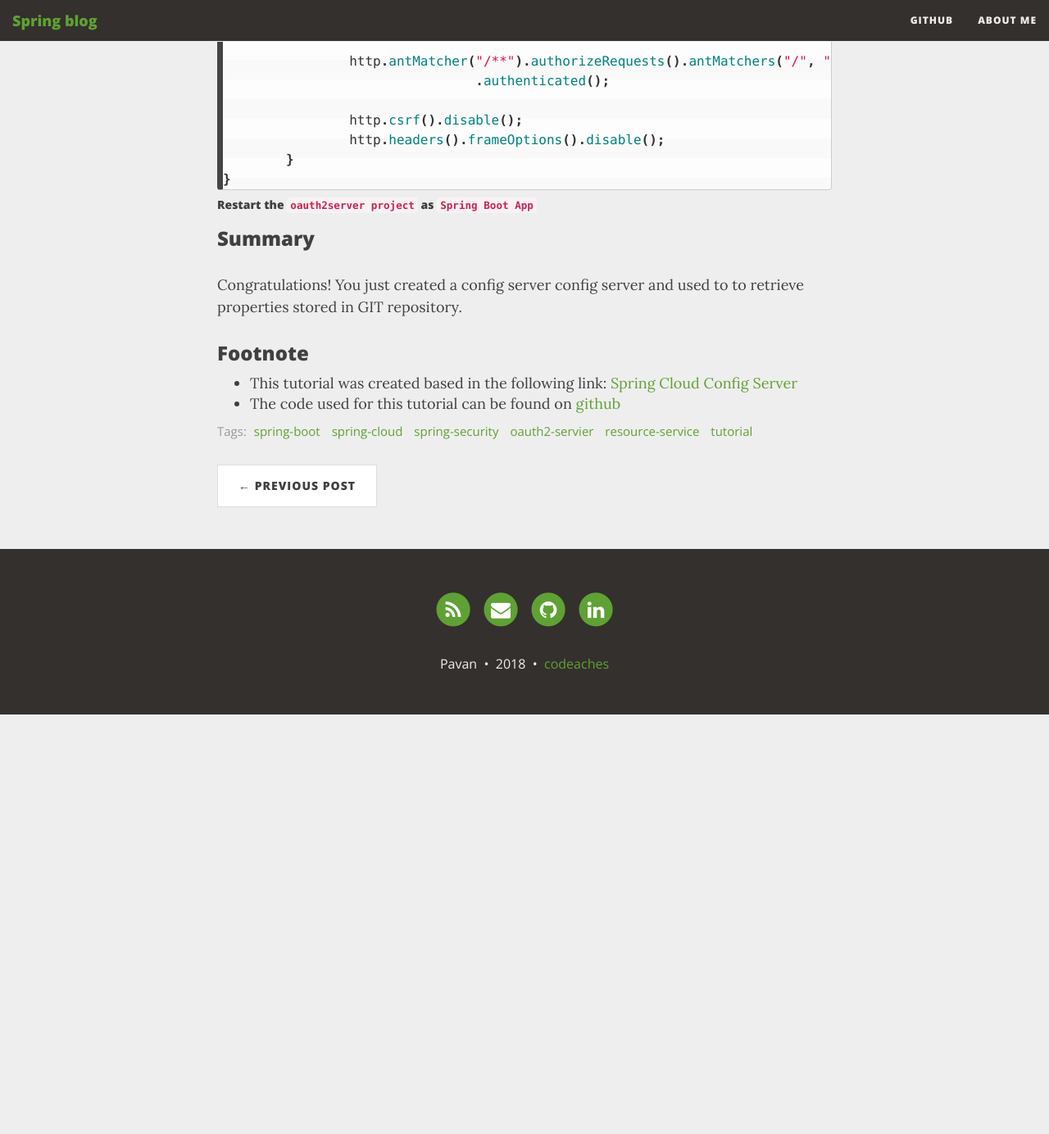
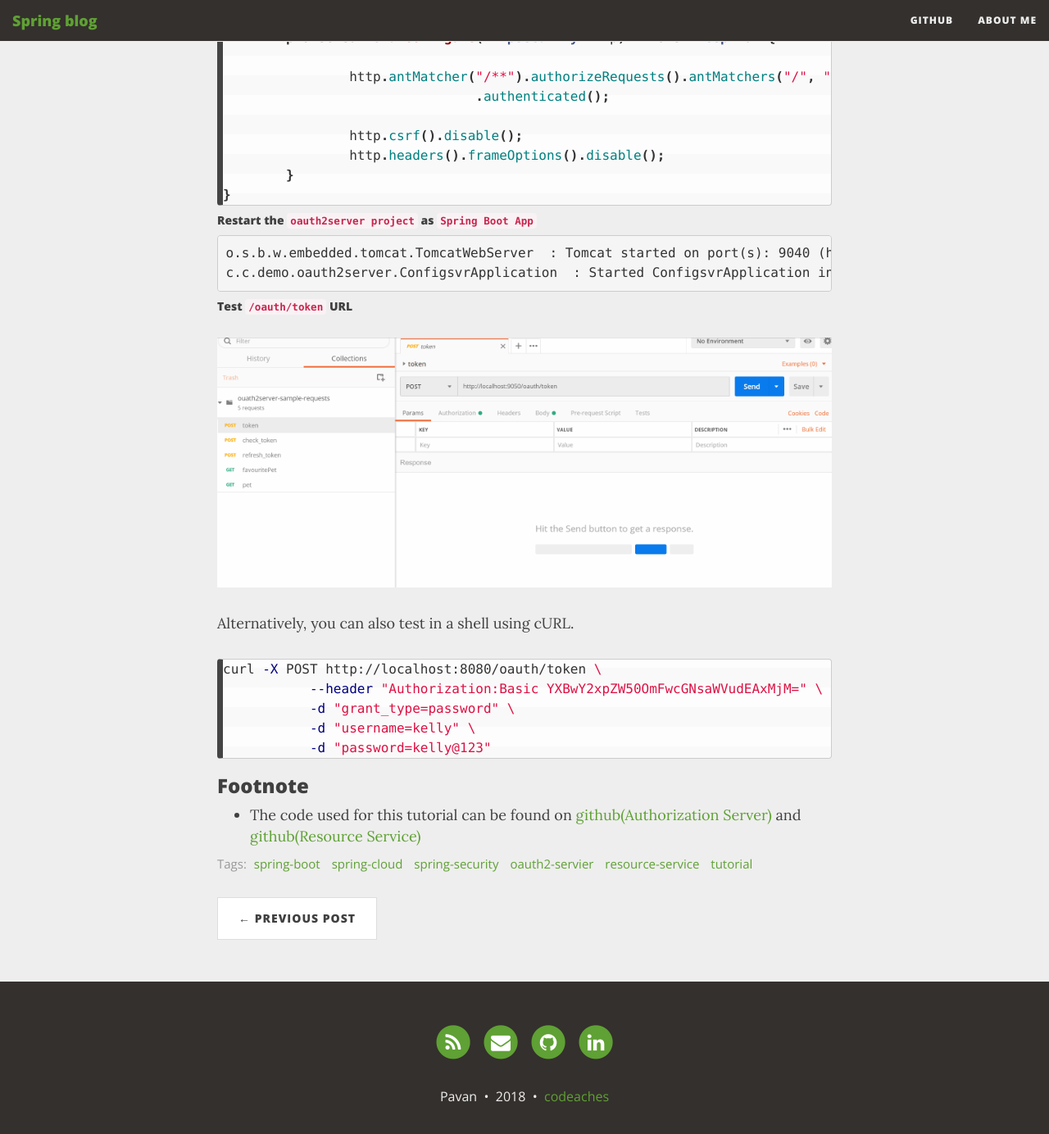
Before and after one commit to codeaches/codeaches.github.io, a Jekyll site: the page built from _posts/2018-12-17-Spring Boot-OAuth2 and Resource Server setup.md, in a window 1280 px wide and 1400 px high, scrolled down 7152 px. Shown: the top 1384 px of the window at 82% size. Built offline with Jekyll 4.4.1, drawn with Linux system fonts in a browser that asks for light colours; nearby versions of some CDN libraries; before the commit the page ends 8024 px from its top, so only the background shows below that; some of the changed text lies outside the part shown.

Commit message:
no message

`````diff
--- a/_posts/2018-12-17-Spring Boot-OAuth2 and Resource Server setup.md
+++ b/_posts/2018-12-17-Spring Boot-OAuth2 and Resource Server setup.md
@@ -64,10 +64,10 @@ server.port=9040
 
 Run the `oauth2server project` as `Spring Boot App` and you will notice that the embedded tomcat server has started on port 9040.
 
-````java
+```log
 o.s.b.w.embedded.tomcat.TomcatWebServer  : Tomcat started on port(s): 9040 (http) with context path ''
 c.c.demo.oauth2server.ConfigsvrApplication  : Started ConfigsvrApplication in 12.233 seconds (JVM running for 14.419)
-````
+```
 
 ##### Create OAuth client, access token and refresh token tables
 
@@ -290,9 +290,24 @@ public class UserSecurityConfig extends WebSecurityConfigurerAdapter {
 
 ##### Restart the `oauth2server project` as `Spring Boot App`
 
-### Summary
-Congratulations! You just created a config server config server and used to to retrieve properties stored in GIT repository.
+```log
+o.s.b.w.embedded.tomcat.TomcatWebServer  : Tomcat started on port(s): 9040 (http) with context path ''
+c.c.demo.oauth2server.ConfigsvrApplication  : Started ConfigsvrApplication in 12.233 seconds (JVM running for 14.419)
+```
+
+##### Test `/oauth/token` URL
+
+![POSTMAN Console](/img/oauth2server-token_1.gif){:target="_blank"}
+
+Alternatively, you can also test in a shell using cURL.
+
+```sh
+curl -X POST http://localhost:8080/oauth/token \
+	   --header "Authorization:Basic YXBwY2xpZW50OmFwcGNsaWVudEAxMjM=" \
+	   -d "grant_type=password" \
+	   -d "username=kelly" \
+	   -d "password=kelly@123"
+```
 
 ### Footnote
- - This tutorial was created based in the following link: [Spring Cloud Config Server](https://cloud.spring.io/spring-cloud-config/single/spring-cloud-config.html){:target="_blank"}
- - The code used for this tutorial can be found on [github](https://github.com/codeaches/oauth2server){:target="_blank"}
+ - The code used for this tutorial can be found on [github(Authorization Server)](https://github.com/codeaches/oauth2server){:target="_blank"} and [github(Resource Service)](https://github.com/codeaches/petstore){:target="_blank"}
`````
Also changed, not shown: img/oauth2server-token_1.gif (added).
